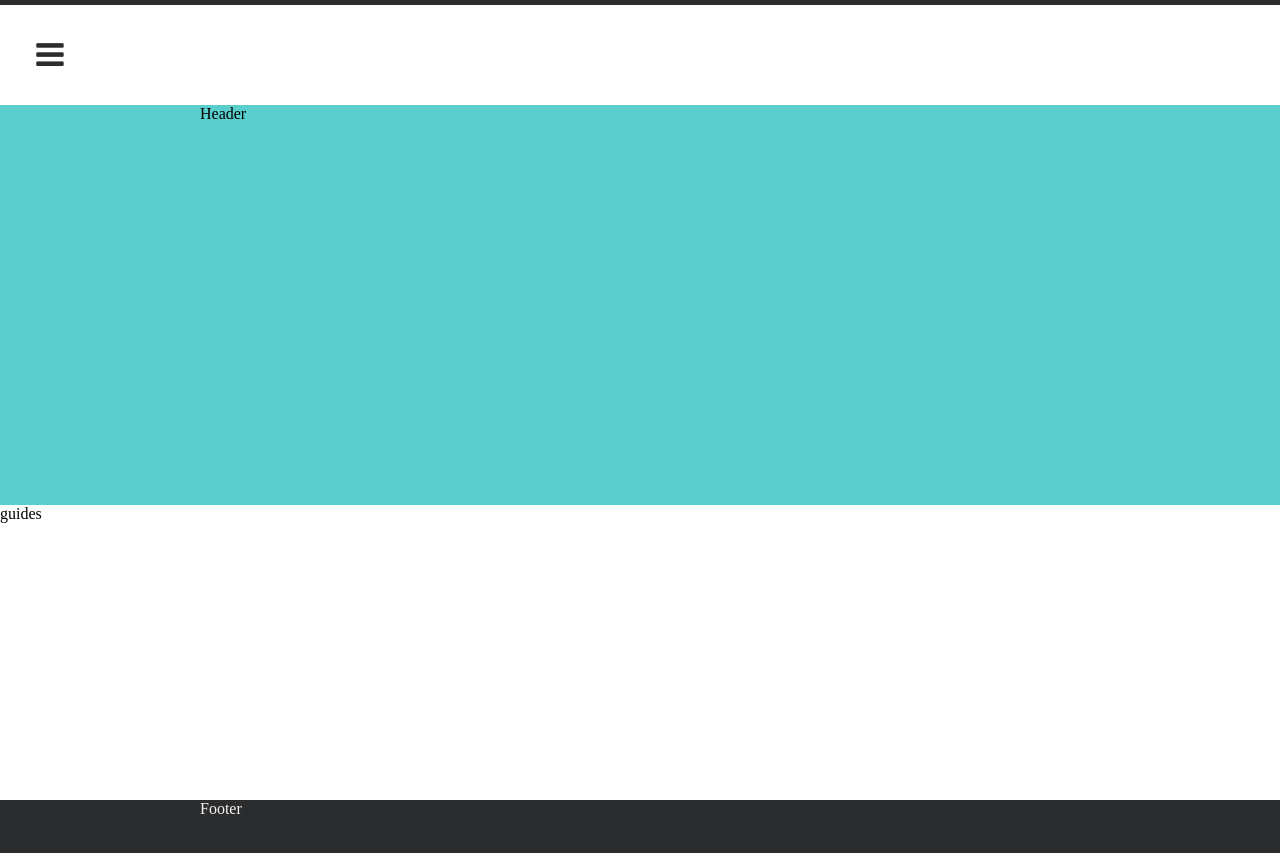
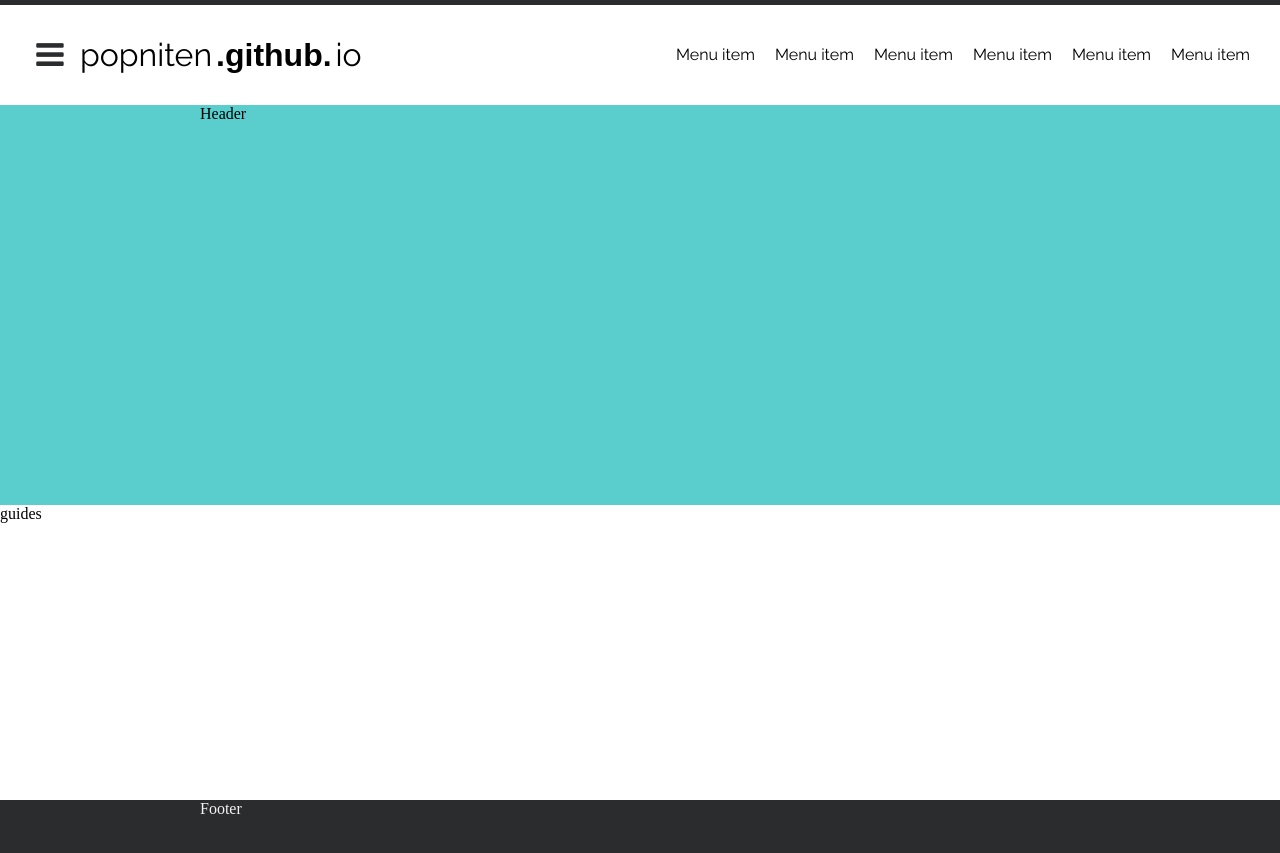
Before and after one commit to Popniten/Popniten.github.io, a Jekyll site: the page built from index.html, in a window 1280 px wide. Shown: the top 853 px of the page. Built offline with Jekyll 4.4.1, drawn with Linux system fonts in a browser that asks for light colours.

Commit message:
Styling navbar. Adjusting margins and stuff.

```diff
--- a/_includes/head.html
+++ b/_includes/head.html
@@ -3,6 +3,7 @@
     <meta name="viewport" content="width=device-width, initial-scale=1.0">
     <meta name="theme-color" content="#2b2c2e" />
     <title> Popniten.github.io </title>
+    <link href="https://fonts.googleapis.com/css?family=Raleway" rel="stylesheet">
     <link rel="stylesheet" href="https://maxcdn.bootstrapcdn.com/font-awesome/4.7.0/css/font-awesome.min.css">
     <link rel="stylesheet" href="/css/default.css">
 </head>
--- a/_includes/nav.html
+++ b/_includes/nav.html
@@ -2,4 +2,18 @@
   <div class="menu-toggle">
     <i class="fa fa-bars fa-fw fa-2x" aria-hidden="true"></i>
   </div>
+  <div class="site-name">
+    <span class="one">popniten</span>
+    <span class="two">.github.</span>
+    <span class="one">io</span>
+  </div>
+  <div class="spacer"></div>
+  <ul class="main-nav">
+    <li>Menu item</li>
+    <li>Menu item</li>
+    <li>Menu item</li>
+    <li>Menu item</li>
+    <li>Menu item</li>
+    <li>Menu item</li>
+  </ul>
 </nav>
--- a/_sass/_footer.scss
+++ b/_sass/_footer.scss
@@ -2,7 +2,6 @@ footer {
   background: $color-dark-main;
   color: $color-light-accent;
   min-height: 100px;
-  padding: 0 $padding-sides
 }
 
 /* Mobile first queries */
@@ -10,7 +9,7 @@ footer {
 /* Larger than mobile */
 @media (min-width: 200px) {
   footer {
-    padding: 0 0;
+    padding: 0 $padding-sides-mobile;
   }
 }
 
@@ -21,7 +20,9 @@ footer {
 
 /* Larger than tablet */
 @media (min-width: 750px) {
-
+  footer {
+    padding: 0 $padding-sides-tablet;
+  }
 }
 
 /* Larger than desktop */
@@ -32,6 +33,6 @@ footer {
 /* Larger than Desktop HD */
 @media (min-width: 1200px) {
   footer {
-    padding: 0 $padding-sides;
+    padding: 0 $padding-sides-fullscreen;
   }
 }
--- a/_sass/_general.scss
+++ b/_sass/_general.scss
@@ -8,7 +8,9 @@ $color-light-accent: darken($color-light-main, 5%);
 $color-header-front: #5ACECD;
 
 // Measurements
-$padding-sides: 200px;
+$padding-sides-mobile: 5px;
+$padding-sides-tablet: 50px;
+$padding-sides-fullscreen: 200px;
 
 body.site {
   display: flex;
@@ -19,3 +21,7 @@ body.site {
 main.site-content {
   flex: 1;
 }
+
+.spacer {
+  flex: 1;
+}
--- a/_sass/_header.scss
+++ b/_sass/_header.scss
@@ -1,6 +1,5 @@
 header {
   height: 400px;
-  padding: 0 $padding-sides
 }
 
 header.front {
@@ -13,7 +12,7 @@ header.front {
 @media (min-width: 200px) {
   header {
     height: 200px;
-    padding: 0 0;
+    padding: 0 $padding-sides-mobile;
   }
 }
 
@@ -26,7 +25,9 @@ header.front {
 
 /* Larger than tablet */
 @media (min-width: 750px) {
-
+  header {
+    padding: 0 $padding-sides-tablet;
+  }
 }
 
 /* Larger than desktop */
@@ -38,6 +39,6 @@ header.front {
 @media (min-width: 1200px) {
   header {
     height: 400px;
-    padding: 0 $padding-sides;
+    padding: 0 $padding-sides-fullscreen;
   }
 }
--- a/_sass/_nav.scss
+++ b/_sass/_nav.scss
@@ -5,10 +5,12 @@ nav {
 
   display: flex;
   align-items: center;
+  flex-direction: row;
 
   .menu-toggle {
     border-radius: 10px;
     color: $color-dark-main;
+    cursor: pointer;
     height: 60px;
     width: 60px;
     display: flex;
@@ -24,6 +26,24 @@ nav {
   .menu-toggle:hover {
     background: $color-light-accent;
   }
+
+  span {
+    font-family: sans-serif;
+  }
+
+  span.two {
+    font-family: sans-serif;
+    font-weight: bold;
+  }
+}
+
+ul.main-nav {
+  padding: 0 20px;
+  li {
+    font-family: 'Raleway', sans-serif;
+    list-style: none;
+    margin: 0 10px;
+  }
 }
 
 /* Mobile first queries */
@@ -32,10 +52,19 @@ nav {
 @media (min-width: 200px) {
   nav {
     height: 70px;
+
+    .menu-toggle {
+      margin-left: 5px;
+    }
+
+    span {
+      font-family: 'Raleway', sans-serif;
+      font-size: 1.8em;
+    }
   }
 
-  .menu-toggle {
-    margin-left: 5px;
+  ul.main-nav {
+    display: none;
   }
 }
 
@@ -43,10 +72,14 @@ nav {
 @media (min-width: 550px) {
   nav {
     height: 100px;
-  }
 
-  .menu-toggle {
-    margin-left: 20px;
+    .menu-toggle {
+      margin-left: 20px;
+    }
+
+    span {
+      font-size: 2em;
+    }
   }
 }
 
@@ -57,7 +90,10 @@ nav {
 
 /* Larger than desktop */
 @media (min-width: 1000px) {
-
+  ul.main-nav {
+    display: inline-flex;
+    flex-direction: row;
+  }
 }
 
 /* Larger than Desktop HD */
```
Also changed, not shown: assets/popniten-p.png (added).
